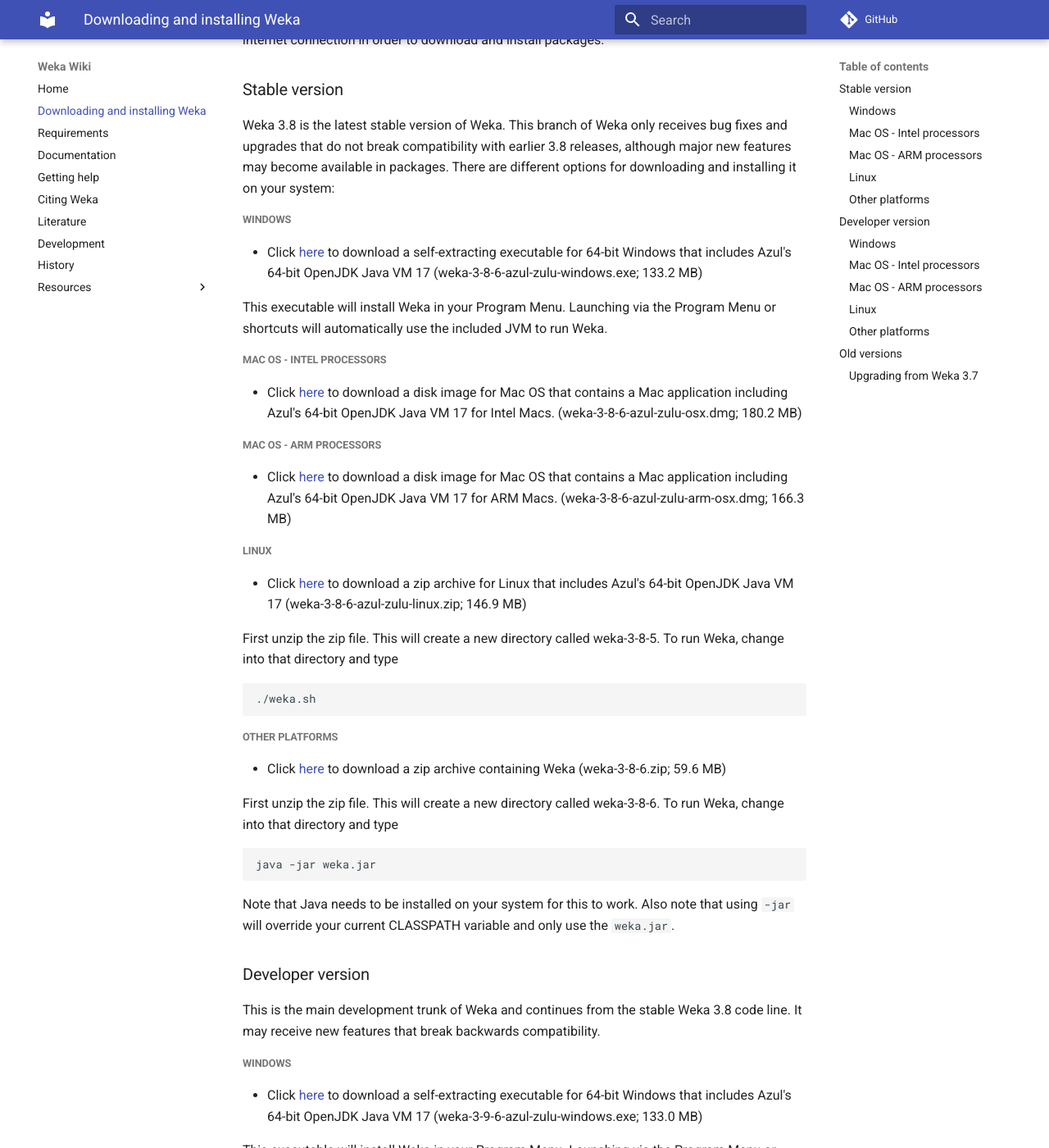
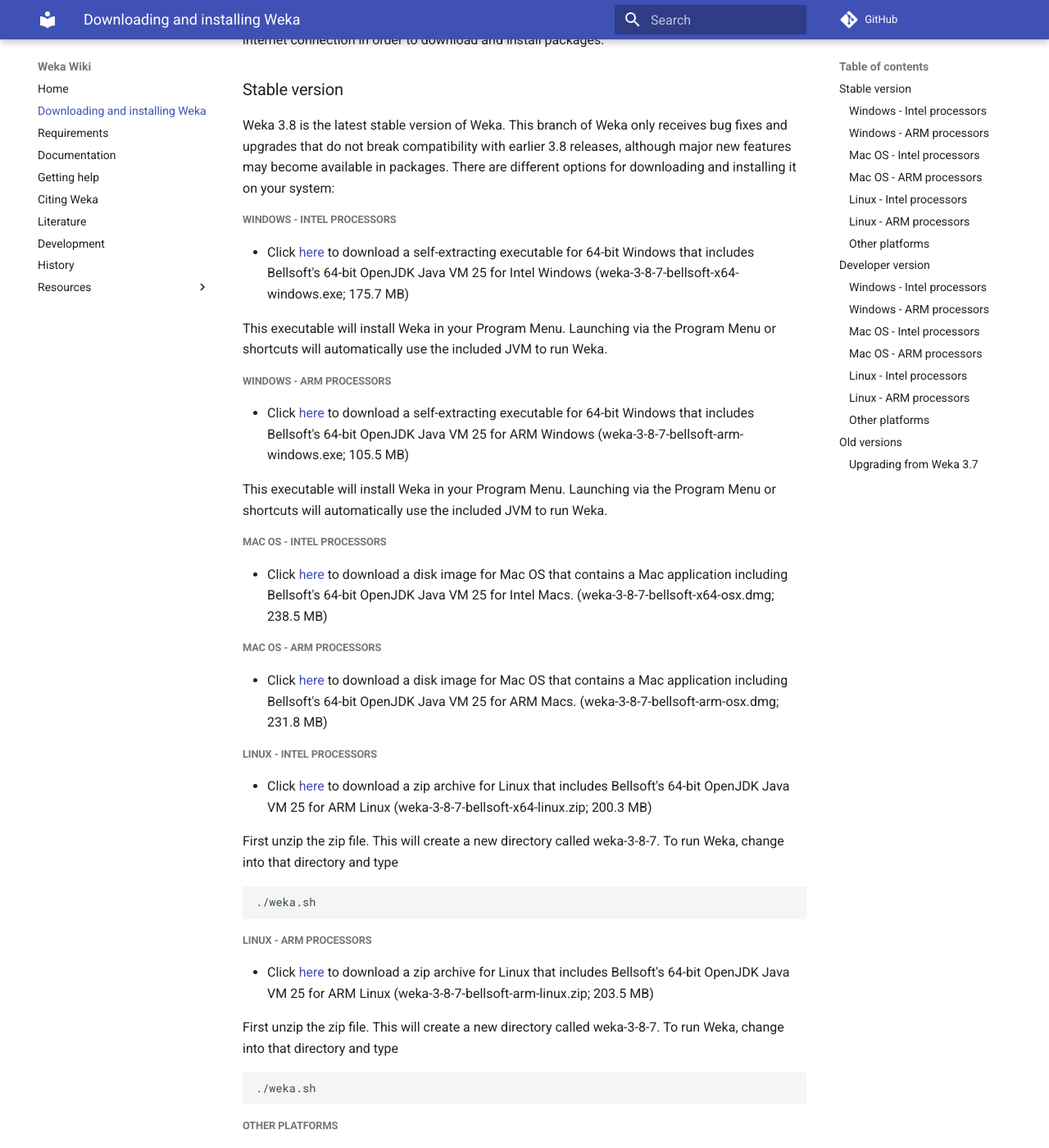
Before and after one commit to Waikato/weka-wiki, an MkDocs documentation site: the page built from docs/downloading_weka.md, in a window 1280 px wide and 1400 px high, scrolled down 380 px. Shown: the whole window at 82% size. Built offline with MkDocs 1.6.1 and Material for MkDocs 9.7.7, drawn with Linux system fonts in a browser that asks for light colours; comment, search, counter and statistics services are not loaded; some of the changed text lies outside the part shown.

Commit message:
Updated download links for 3.8.7/3.9.7

````diff
--- a/docs/downloading_weka.md
+++ b/docs/downloading_weka.md
@@ -21,12 +21,24 @@
 available in packages.  There are different options for downloading
 and installing it on your system:
 
-### Windows
+### Windows - Intel processors
 
 * Click
-[here](https://prdownloads.sourceforge.net/weka/weka-3-8-6-azul-zulu-windows.exe)
+[here](https://prdownloads.sourceforge.net/weka/weka-3-8-7-bellsoft-x64-windows.exe)
 to download a self-extracting executable for 64-bit Windows that
-includes Azul's 64-bit OpenJDK Java VM 17 (weka-3-8-6-azul-zulu-windows.exe; 133.2 MB)
+includes Bellsoft's 64-bit OpenJDK Java VM 25 for Intel Windows
+(weka-3-8-7-bellsoft-x64-windows.exe; 175.7 MB)
+
+This executable will install Weka in your Program Menu. Launching via the Program
+Menu or shortcuts will automatically use the included JVM to run Weka.
+
+### Windows - ARM processors
+
+* Click
+[here](https://prdownloads.sourceforge.net/weka/weka-3-8-7-bellsoft-arm-windows.exe)
+to download a self-extracting executable for 64-bit Windows that
+includes Bellsoft's 64-bit OpenJDK Java VM 25 for ARM Windows
+(weka-3-8-7-bellsoft-arm-windows.exe; 105.5 MB)
 
 This executable will install Weka in your Program Menu. Launching via the Program
 Menu or shortcuts will automatically use the included JVM to run Weka.
@@ -34,40 +46,55 @@
 ### Mac OS - Intel processors
 
 * Click
-[here](https://prdownloads.sourceforge.net/weka/weka-3-8-6-azul-zulu-osx.dmg)
+[here](https://prdownloads.sourceforge.net/weka/weka-3-8-7-bellsoft-x64-osx.dmg)
 to download a disk image for Mac OS that contains a
-Mac application including Azul's 64-bit OpenJDK Java VM 17 for Intel Macs.
-(weka-3-8-6-azul-zulu-osx.dmg; 180.2 MB)
+Mac application including Bellsoft's 64-bit OpenJDK Java VM 25 for Intel Macs.
+(weka-3-8-7-bellsoft-x64-osx.dmg; 238.5 MB)
 
 ### Mac OS - ARM processors
 
 * Click
-[here](https://prdownloads.sourceforge.net/weka/weka-3-8-6-azul-zulu-arm-osx.dmg)
+[here](https://prdownloads.sourceforge.net/weka/weka-3-8-7-bellsoft-arm-osx.dmg)
 to download a disk image for Mac OS that contains a
-Mac application including Azul's 64-bit OpenJDK Java VM 17 for ARM Macs.
-(weka-3-8-6-azul-zulu-arm-osx.dmg; 166.3 MB)
+Mac application including Bellsoft's 64-bit OpenJDK Java VM 25 for ARM Macs.
+(weka-3-8-7-bellsoft-arm-osx.dmg; 231.8 MB)
 
-### Linux
+### Linux - Intel processors
 
 * Click
-[here](https://prdownloads.sourceforge.net/weka/weka-3-8-6-azul-zulu-linux.zip)
-to download a zip archive for Linux that includes Azul's 64-bit OpenJDK Java VM 17
-(weka-3-8-6-azul-zulu-linux.zip; 146.9 MB)
+[here](https://prdownloads.sourceforge.net/weka/weka-3-8-7-bellsoft-x64-linux.zip)
+to download a zip archive for Linux that includes Bellsoft's 64-bit OpenJDK Java VM 25
+for ARM Linux (weka-3-8-7-bellsoft-x64-linux.zip; 200.3 MB)
 
 First unzip the zip file. This will create a new directory called
-weka-3-8-5. To run Weka, change into that directory and type
+weka-3-8-7. To run Weka, change into that directory and type
 
 ``` bash
 ./weka.sh
 ```
 
+### Linux - ARM processors
+
+* Click
+[here](https://prdownloads.sourceforge.net/weka/weka-3-8-7-bellsoft-arm-linux.zip)
+to download a zip archive for Linux that includes Bellsoft's 64-bit OpenJDK Java VM 25
+for ARM Linux (weka-3-8-7-bellsoft-arm-linux.zip; 203.5 MB)
+
+First unzip the zip file. This will create a new directory called
+weka-3-8-7. To run Weka, change into that directory and type
+
+``` bash
+./weka.sh
+```
+
+
 ### Other platforms
 
-* Click [here](https://prdownloads.sourceforge.net/weka/weka-3-8-6.zip)
- to download a zip archive containing Weka (weka-3-8-6.zip; 59.6 MB)
+* Click [here](https://prdownloads.sourceforge.net/weka/weka-3-8-7.zip)
+ to download a zip archive containing Weka (weka-3-8-7.zip; 57.7 MB)
 
 First unzip the zip file. This will create a new directory called
-weka-3-8-6. To run Weka, change into that directory and type
+weka-3-8-7. To run Weka, change into that directory and type
 
 ``` bash
 java -jar weka.jar
@@ -82,63 +109,88 @@
 This is the main development trunk of Weka and continues from the stable Weka 3.8 code line. It
 may receive new features that break backwards compatibility.
 
-### Windows
+### Windows - Intel processors
 
 * Click
-[here](https://prdownloads.sourceforge.net/weka/weka-3-9-6-azul-zulu-windows.exe)
+[here](https://prdownloads.sourceforge.net/weka/weka-3-9-7-bellsoft-x64-windows.exe)
 to download a self-extracting executable for 64-bit Windows that
-includes Azul's 64-bit OpenJDK Java VM 17 (weka-3-9-6-azul-zulu-windows.exe; 133.0 MB)
+includes Bellsoft's 64-bit OpenJDK Java VM 25 for Intel Windows
+(weka-3-9-7-bellsoft-x64-windows.exe; 175.7 MB)
 
 This executable will install Weka in your Program Menu. Launching via the Program
 Menu or shortcuts will automatically use the included JVM to run Weka.
 
+### Windows - ARM processors
+
+* Click
+[here](https://prdownloads.sourceforge.net/weka/weka-3-9-7-bellsoft-arm-windows.exe)
+to download a self-extracting executable for 64-bit Windows that
+includes Bellsoft's 64-bit OpenJDK Java VM 25 for ARM Windows
+(weka-3-9-7-bellsoft-arm-windows.exe; 105.5 MB)
+
+This executable will install Weka in your Program Menu. Launching via the Program
+Menu or shortcuts will automatically use the included JVM to run Weka.
 
 ### Mac OS - Intel processors
 
 * Click
-[here](https://prdownloads.sourceforge.net/weka/weka-3-9-6-azul-zulu-osx.dmg)
+[here](https://prdownloads.sourceforge.net/weka/weka-3-9-7-bellsoft-x64-osx.dmg)
 to download a disk image for Mac OS that contains a
-Mac application including Azul's 64-bit OpenJDK Java VM 17 for Intel Macs.
-(weka-3-9-6-azul-zulu-osx.dmg; 180.0 MB)
+Mac application including Bellsoft's 64-bit OpenJDK Java VM 25 for Intel Macs.
+(weka-3-9-7-bellsoft-x64-osx.dmg; 238.5 MB)
 
 ### Mac OS - ARM processors
 
 * Click
-[here](https://prdownloads.sourceforge.net/weka/weka-3-9-6-azul-zulu-arm-osx.dmg)
+[here](https://prdownloads.sourceforge.net/weka/weka-3-9-7-bellsoft-arm-osx.dmg)
 to download a disk image for Mac OS that contains a
-Mac application including Azul's 64-bit OpenJDK Java VM 17 for ARM Macs.
-(weka-3-9-6-azul-zulu-arm-osx.dmg; 166.3 MB)
+Mac application including Bellsoft's 64-bit OpenJDK Java VM 25 for ARM Macs.
+(weka-3-9-7-bellsoft-arm-osx.dmg; 231.8 MB)
 
-### Linux
+### Linux - Intel processors
 
 * Click
-[here](https://prdownloads.sourceforge.net/weka/weka-3-9-6-azul-zulu-linux.zip)
-to download a zip archive for Linux that includes Azul's 64-bit OpenJDK Java VM 17
-(weka-3-9-6-azul-zulu-linux.zip; 146.7 MB)
+[here](https://prdownloads.sourceforge.net/weka/weka-3-9-7-bellsoft-x64-linux.zip)
+to download a zip archive for Linux that includes Bellsoft's 64-bit OpenJDK Java VM 25
+for ARM Linux (weka-3-9-7-bellsoft-x64-linux.zip; 200.4 MB)
 
 First unzip the zip file. This will create a new directory called
-weka-3-9-6. To run Weka, change into that directory and type
+weka-3-9-7. To run Weka, change into that directory and type
 
 ``` bash
 ./weka.sh
 ```
 
+### Linux - ARM processors
+
+* Click
+[here](https://prdownloads.sourceforge.net/weka/weka-3-9-7-bellsoft-arm-linux.zip)
+to download a zip archive for Linux that includes Bellsoft's 64-bit OpenJDK Java VM 25
+for ARM Linux (weka-3-9-7-bellsoft-arm-linux.zip; 203.5 MB)
+
+First unzip the zip file. This will create a new directory called
+weka-3-9-7. To run Weka, change into that directory and type
+
+``` bash
+./weka.sh
+```
+
+
 ### Other platforms
 
-* Click [here](https://prdownloads.sourceforge.net/weka/weka-3-9-6.zip)
- to download a zip archive containing Weka (weka-3-9-6.zip; 59.4 MB)
+* Click [here](https://prdownloads.sourceforge.net/weka/weka-3-9-7.zip)
+ to download a zip archive containing Weka (weka-3-9-7.zip; 57.7 MB)
 
 First unzip the zip file. This will create a new directory called
-weka-3-9-6. To run Weka, change into that directory and type
+weka-3-9-7. To run Weka, change into that directory and type
 
 ``` bash
 java -jar weka.jar
 ```
 
 Note that Java needs to be installed on your system for this to
-work. Also note, that using `-jar` will override your current
+work. Also note that using `-jar` will override your current
 CLASSPATH variable and only use the `weka.jar`.
-
 
 # Old versions
 
````
